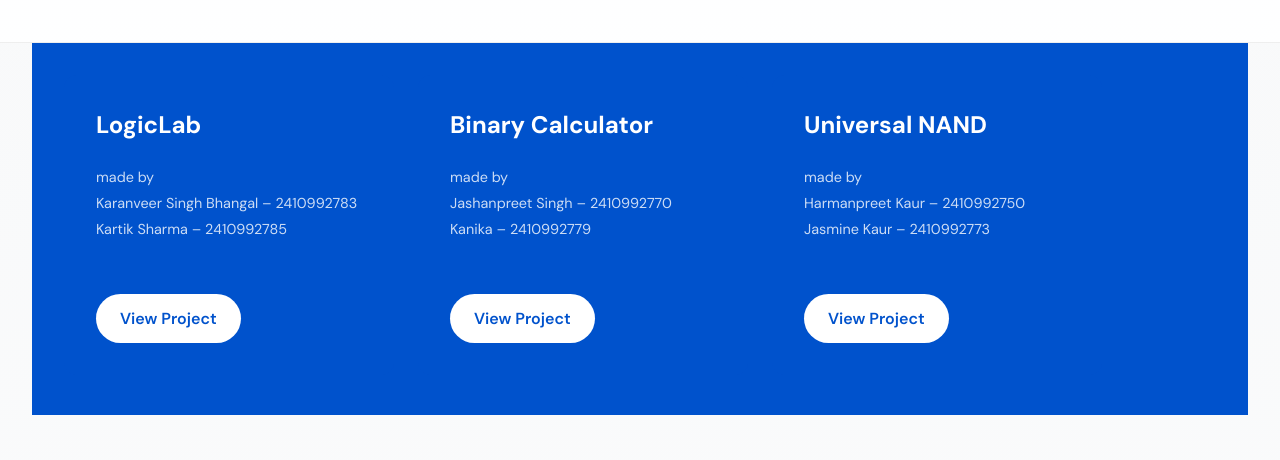
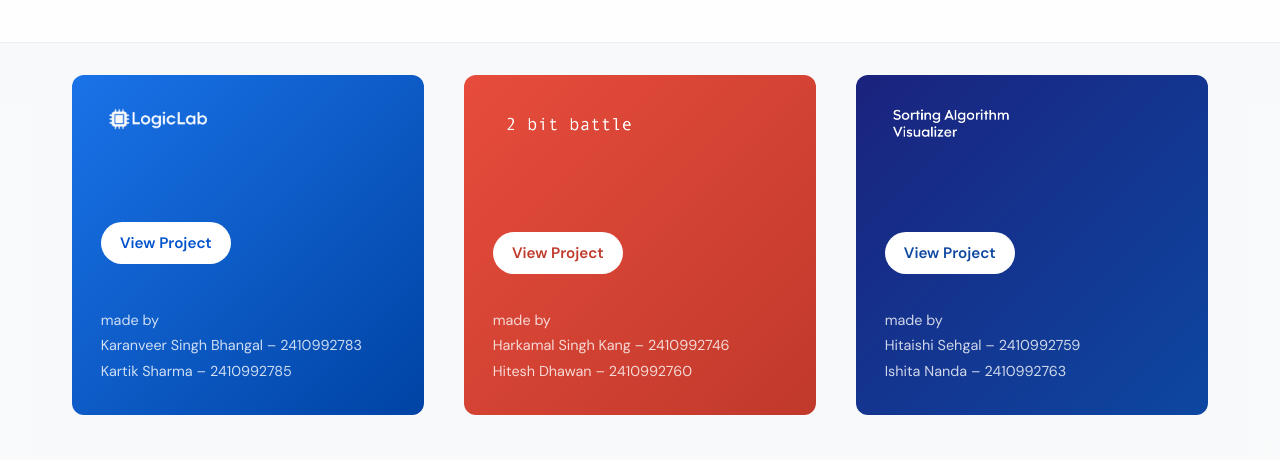
Before and after one commit to jashan037/DE_Projects, a plain HTML site: page index.html in a window 1280 px wide. Shown: the part 111-571 px from the top of the page. Drawn offline with Linux system fonts and the light colour scheme; a web font is replaced by a local one.

Commit message:
feat: add featured cards with different designs and update project links

```diff
--- a/index.html
+++ b/index.html
@@ -13,7 +13,7 @@
             width: 100%;
             margin: 0 0 2rem 0;
             padding: 2rem 0;
-            background-color: #0052cc;
+            background-color: #f8f9fa;
             position: relative;
             overflow: hidden;
         }
@@ -21,10 +21,12 @@
         .featured-projects {
             display: flex;
             overflow-x: auto;
-            gap: 1.5rem;
+            gap: 1rem;
             padding: 0 1rem;
             -webkit-overflow-scrolling: touch;
             scrollbar-width: none; /* Firefox */
+            max-width: 100%;
+            margin: 0 auto;
         }
 
         .featured-projects::-webkit-scrollbar {
@@ -32,15 +34,16 @@
         }
 
         .featured-card {
-            flex: 0 0 280px;
-            min-width: 280px;
+            flex: 0 0 92%;
+            min-width: 92%;
             background-color: #0052cc;
-            color: white;
-            padding: 2rem;
+            background: linear-gradient(135deg, #1a73e8, #0043a4);
+            color: #fff;
+            padding: 1.8rem;
             border-radius: 12px;
             display: flex;
             flex-direction: column;
-            height: 300px;
+            height: 340px;
             position: relative;
             overflow: hidden;
             z-index: 1;
@@ -48,26 +51,35 @@
         }
 
         .featured-card h3 {
-            font-size: 1.5rem;
-            color: white;
-            margin-bottom: 0.5rem;
+            font-size: 1.8rem;
+            color: #fff;
+            margin-bottom: 1.5rem;
+            display: flex;
+            align-items: center;
+            gap: 10px;
         }
 
         .featured-card p {
-            margin-bottom: 2rem;
+            margin-bottom: 1rem;
+        }
+
+        .chip-icon {
+            font-size: 1.5rem;
         }
 
         .view-project-btn {
             display: inline-block;
-            background-color: white;
+            background-color: #fff;
             color: #0052cc;
-            padding: 0.8rem 1.5rem;
+            padding: 0.6rem 1.2rem;
             border-radius: 50px;
             font-weight: 600;
+            font-size: 0.95rem;
             text-decoration: none;
             transition: all 0.3s ease;
             align-self: flex-start;
-            margin-top: auto;
+            margin-top: 4rem;
+            margin-bottom: auto;
         }
 
         .view-project-btn:hover {
@@ -76,23 +88,59 @@
         }
 
         .made-by {
-            margin-top: 1rem;
+            margin-top: auto;
             font-size: 0.9rem;
-            opacity: 0.8;
+            color: rgba(255, 255, 255, 0.8);
         }
 
         .made-by p {
             margin-bottom: 0.25rem;
         }
 
+        .projects {
+            display: flex;
+            overflow-x: auto;
+            gap: 1rem;
+            padding: 0.5rem 0;
+            -webkit-overflow-scrolling: touch;
+            margin-bottom: 1rem;
+            scrollbar-width: none; /* Firefox */
+        }
+
         @media (min-width: 768px) {
             .featured-projects {
                 padding: 0 2rem;
+                max-width: 1200px;
+                flex-wrap: wrap;
+                justify-content: space-between;
+                overflow-x: visible;
             }
 
             .featured-card {
-                flex: 0 0 330px;
-                min-width: 330px;
+                flex: 0 0 31%;
+                min-width: 31%;
+                max-width: none;
+            }
+
+            .projects {
+                display: grid;
+                grid-template-columns: repeat(4, 1fr);
+                gap: 1.5rem;
+                overflow-x: visible;
+            }
+
+            .project-card {
+                flex: none;
+                min-width: auto;
+                width: 100%;
+                max-width: none;
+            }
+        }
+
+        @media (max-width: 991px) and (min-width: 768px) {
+            .featured-card {
+                flex: 0 0 48%;
+                min-width: 48%;
             }
         }
     </style>
@@ -107,33 +155,35 @@
         <section class="featured-section">
             <div class="featured-projects">
                 <div class="featured-card">
-                    <h3>LogicLab</h3>
+                    <h3><img src="static/Logiclab.png" alt="LogicLab" style="height: 30px;"></h3>
+                    <a href="https://digilogics.netlify.app/" class="view-project-btn" target="_blank">View Project</a>
                     <div class="made-by">
                         <p>made by</p>
                         <p>Karanveer Singh Bhangal – 2410992783</p>
                         <p>Kartik Sharma – 2410992785</p>
                     </div>
-                    <a href="https://digilogics.netlify.app/" class="view-project-btn" target="_blank">View Project</a>
                 </div>
 
-                <div class="featured-card">
-                    <h3>Binary Calculator</h3>
+                <div class="featured-card" style="background: linear-gradient(135deg, #e74c3c, #c0392b);">
+                    <h3><img src="static/2bitballte.png" alt="2 Bit Battle" style="height: 40px;"></h3>
+                    <a href="https://harkamalkang22.github.io/DE-project/" class="view-project-btn" style="color: #c0392b;" target="_blank">View Project</a>
                     <div class="made-by">
                         <p>made by</p>
-                        <p>Jashanpreet Singh – 2410992770</p>
-                        <p>Kanika – 2410992779</p>
+                        <p>Harkamal Singh Kang – 2410992746
+                        </p>
+                        <p>Hitesh Dhawan – 2410992760</p>
                     </div>
-                    <a href="https://jashan037.github.io/DE-Project/" class="view-project-btn" target="_blank">View Project</a>
                 </div>
 
-                <div class="featured-card">
-                    <h3>Universal NAND</h3>
+                <div class="featured-card" style="background: linear-gradient(135deg, #1a237e, #0d47a1);">
+                    <h3><img src="static/SortingAlgorythmVisualizer.png" alt="Sorting Algorithm Visualizer" style="height: 40px;"></h3>
+                    <a href="https://iishita1.github.io/Magnitude-Comparator/" class="view-project-btn" style="color: #0d47a1;" target="_blank">View Project</a>
                     <div class="made-by">
                         <p>made by</p>
-                        <p>Harmanpreet Kaur – 2410992750</p>
-                        <p>Jasmine Kaur – 2410992773</p>
+                        <p>Hitaishi Sehgal – 2410992759
+                            </p>
+                        <p>Ishita Nanda – 2410992763</p>
                     </div>
-                    <a href="https://harman177.github.io/Universal-NAND-Gate/" class="view-project-btn" target="_blank">View Project</a>
                 </div>
             </div>
         </section>
```
Also changed, not shown: static/2bitballte.png (added), static/Logiclab.png (added), static/SortingAlgorythmVisualizer.png (added), 1 other file.
